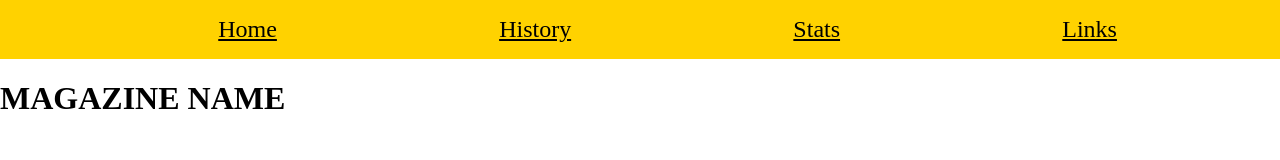
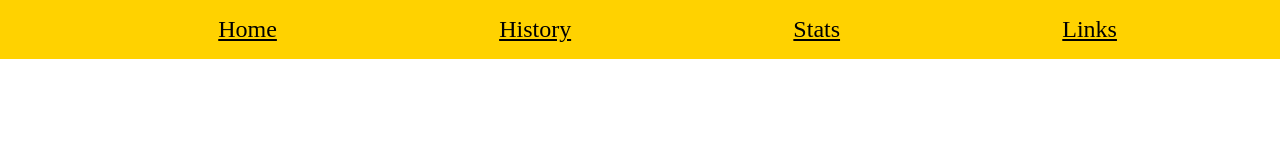
Before and after one commit to SchoolPotato/group-car-website, a plain HTML site: page index.html in a window 1280 px wide. Drawn offline with Linux system fonts and the light colour scheme.

Commit message:
homepage header fix

```diff
--- a/index.html
+++ b/index.html
@@ -15,7 +15,7 @@
         <a id="topbar">Links</a>
     </div>
     <div class="header">
-        <h1 id="header">MAGAZINE NAME</h1>
+        <h1 id="header"></h1>
     </div>
 </body>
 </html>
```
